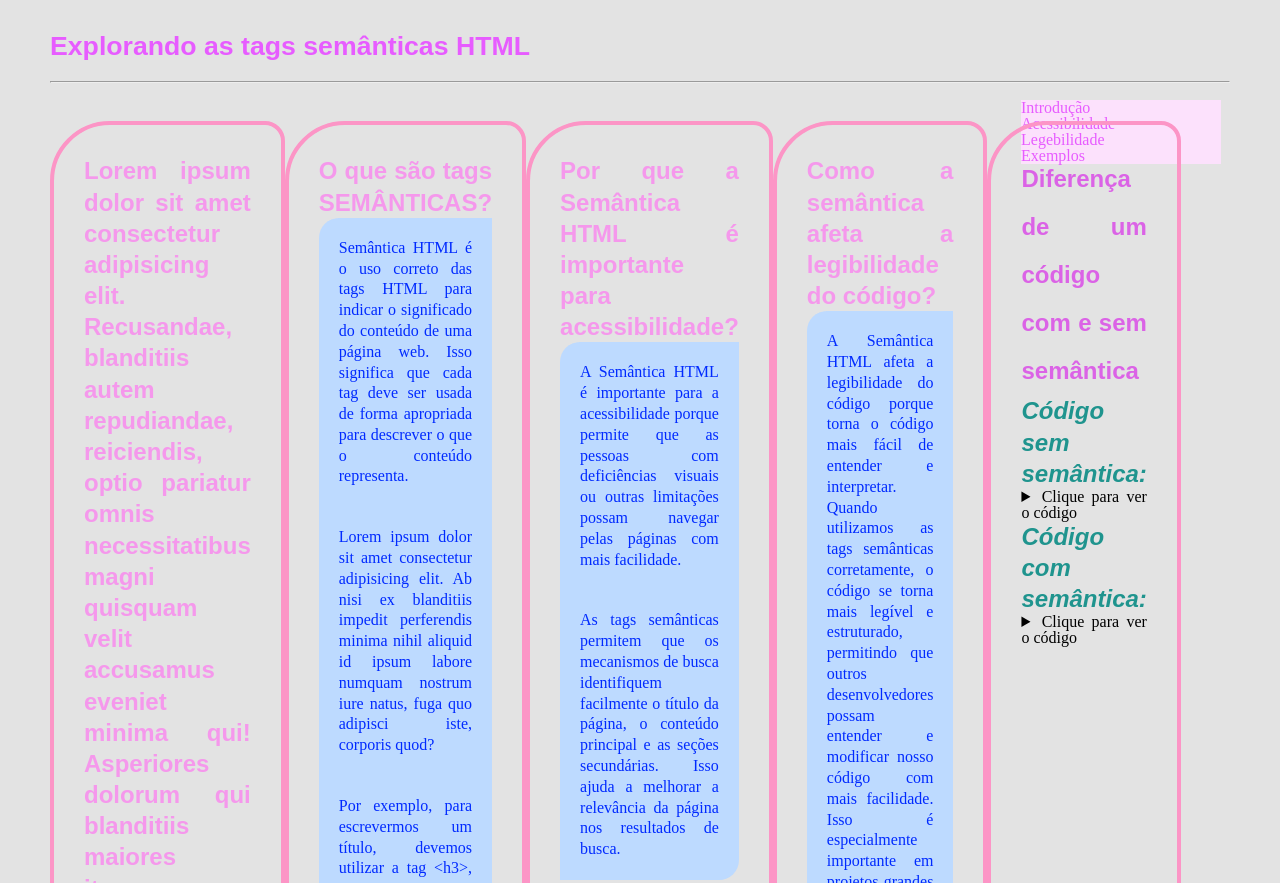
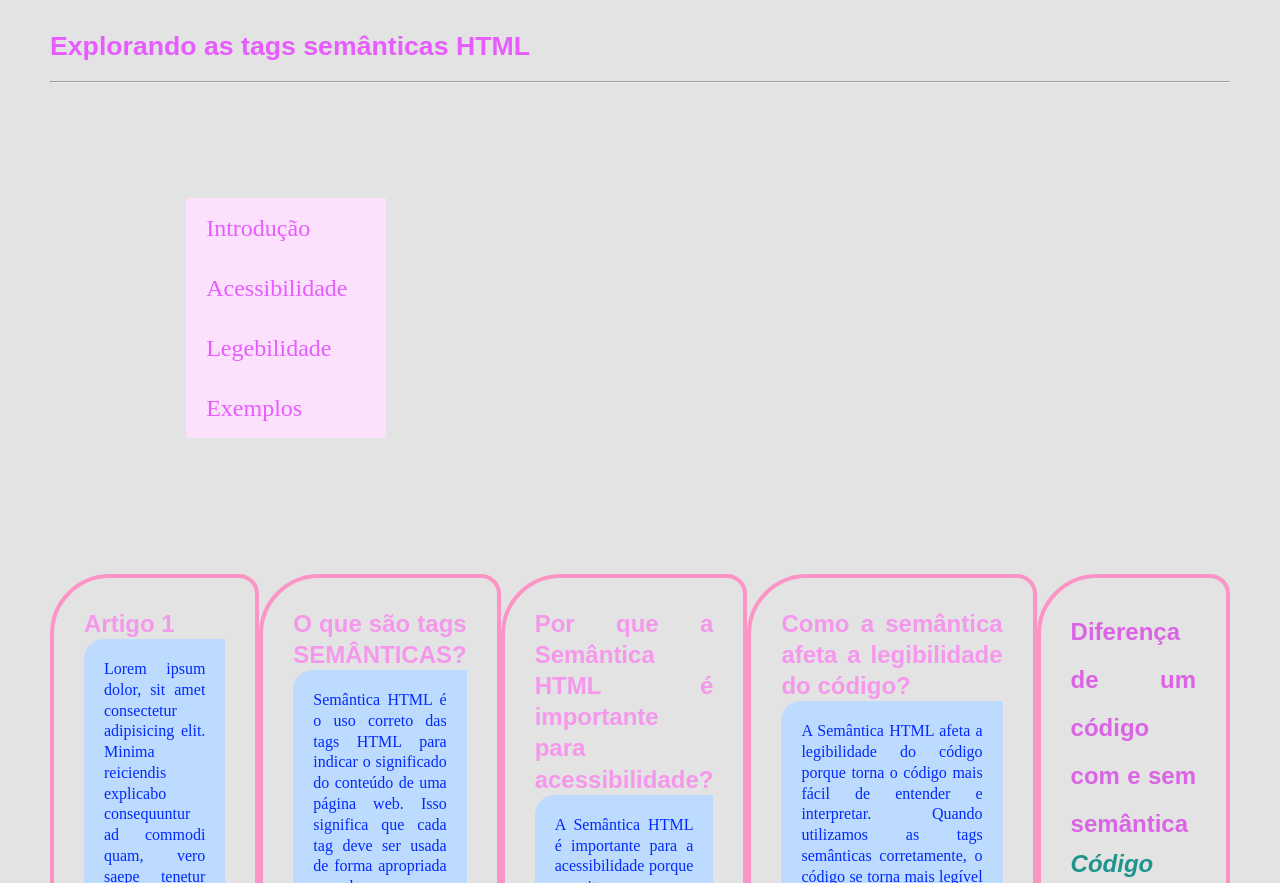
Before and after one commit to MarcelAnjos/html-semantico, a plain HTML site: page index.html in a window 1280 px wide. Shown: the top 883 px of the page. Drawn offline with Linux system fonts and the light colour scheme.

Commit message:
Estilizando

```diff
--- a/index.html
+++ b/index.html
@@ -8,8 +8,8 @@
     <link rel="stylesheet" href="./style.css">
     <style>
             aside {
-      float:right;
-      padding: 9px;
+      float: none;
+      padding: 9%;
       width: 200px;
       margin-left: 30px;
     }
@@ -43,7 +43,7 @@
 
         <section id="artigos">
             <article>
-              <h1 class="titulo-de-secao">Lorem ipsum dolor sit amet consectetur adipisicing elit. Recusandae, blanditiis autem repudiandae, reiciendis, optio pariatur omnis necessitatibus magni quisquam velit accusamus eveniet minima qui! Asperiores dolorum qui blanditiis maiores itaque.</h1>
+              <h2 class="titulo-de-secao">Artigo 1</h1>
               <p class="paragrafo-de-artigo">Lorem ipsum dolor, sit amet consectetur adipisicing elit. Minima reiciendis explicabo consequuntur ad commodi quam, vero saepe tenetur odio? Modi explicabo dolores, ipsa dolore accusantium quibusdam quae odit aspernatur repellendus.</p>
               <p class="paragrafo-de-artigo">Lorem ipsum dolor sit amet consectetur adipisicing elit. Dolore laborum, odit, commodi ex voluptatem quam enim omnis labore beatae animi quo facere, quisquam possimus harum cum debitis id eum. Illo</p>
             </article>
--- a/style.css
+++ b/style.css
@@ -4,6 +4,8 @@
     --cor-terciaria: #DB63E6;
     --cor-quartenaria: #E75CFF;
     --cor-fundo: #e3e3e3;
+    --fonte-primaria: 'Times New Roman', serif ;
+    --fonte-secundaria: Arial, Helvetica, sans-serif ;
 }
 
 
@@ -15,6 +17,7 @@ body {
     margin: 20px 50px; /*sentido horario da pagina*/
     text-align: justify;
     background-color: var(--cor-fundo);
+    font-family: var(--fonte-primaria);
 }
 
 .title {
@@ -22,33 +25,16 @@ body {
     line-height: 2;
     font-weight: bold;
     font-size: 20pt;
-    font-family: Arial, Helvetica, sans-serif;
+    font-family: var(--fonte-secundaria)
 }
 
-.article-title{
-    color: var(--cor-terciaria);
-    line-height: 2;
-    font-weight: bold;
-    font-size: 18pt;
-    font-family: Arial, Helvetica, sans-serif;
-}
 
 .titulo-de-secao {
     color: var(--cor-primaria);
     line-height: 1.3;
     font-weight: bold;
     font-size: 18pt;
-    font-family: Arial, Helvetica, sans-serif;
-
-}
-
-.subtitulo-de-artigo {
-    color: #1F948E;
-    line-height: 1.3;
-    font-weight: bold;
-    font-size: 18pt;
-    font-family: Arial, Helvetica, sans-serif;
-    font-style: italic;
+    font-family: var(--fonte-secundaria)
 
 }
 
@@ -62,12 +48,7 @@ p{
     color: #6A28FF ;
 }
 
-.paragrafo-de-artigo {
-        background-color: #BDDAFF;
-        padding: 20px 20px 0px 2;
-
-}
-
+/*Estilos de artigos*/
 article {
     border: 4px solid #FC95C6;
     padding: 30px;
@@ -75,19 +56,27 @@ article {
     border-radius: 60px 20px 30px 50px;
 }
 
-li {
-    color: var(--cor-fundo);
+.paragrafo-de-artigo {
+    background-color: #BDDAFF;
+    padding: 20px 20px 0px 2;
+
 }
+.subtitulo-de-artigo {
+    color: #1F948E;
+    line-height: 1.3;
+    font-weight: bold;
+    font-size: 18pt;
+    font-family: var(--fonte-secundaria);
+    font-style: italic;
 
-a{
-    color: var(--cor-quartenaria);
-    text-decoration: dotted;
 }
-
-.menu-principal li {
-    background-color: var(--cor-secundaria);
+.article-title{
+    color: var(--cor-terciaria);
+    line-height: 2;
+    font-weight: bold;
+    font-size: 18pt;
+    font-family: var(--fonte-secundaria);
 }
-
 .paragrafo-de-artigo:first-of-type {
     border-radius: 20px 0px 0px 0px
     ;
@@ -101,6 +90,32 @@ a{
 }
 
 
+
+li {
+    color: var(--cor-fundo);
+    font-size: 24px;
+}
+
+a{
+    color: var(--cor-quartenaria);
+    text-decoration: dotted;
+
+}
+
+.menu-principal li {
+    background-color: var(--cor-secundaria);
+    padding: 0 20px;
+    line-height: 60px;
+    display: flex;
+    transition:
+}
+
+.menu-principal li:hover {
+    background-color: #7c1a85;
+
+}
+
+
 section#artigos {
     display: flex;
     flex-direction: row;
```
